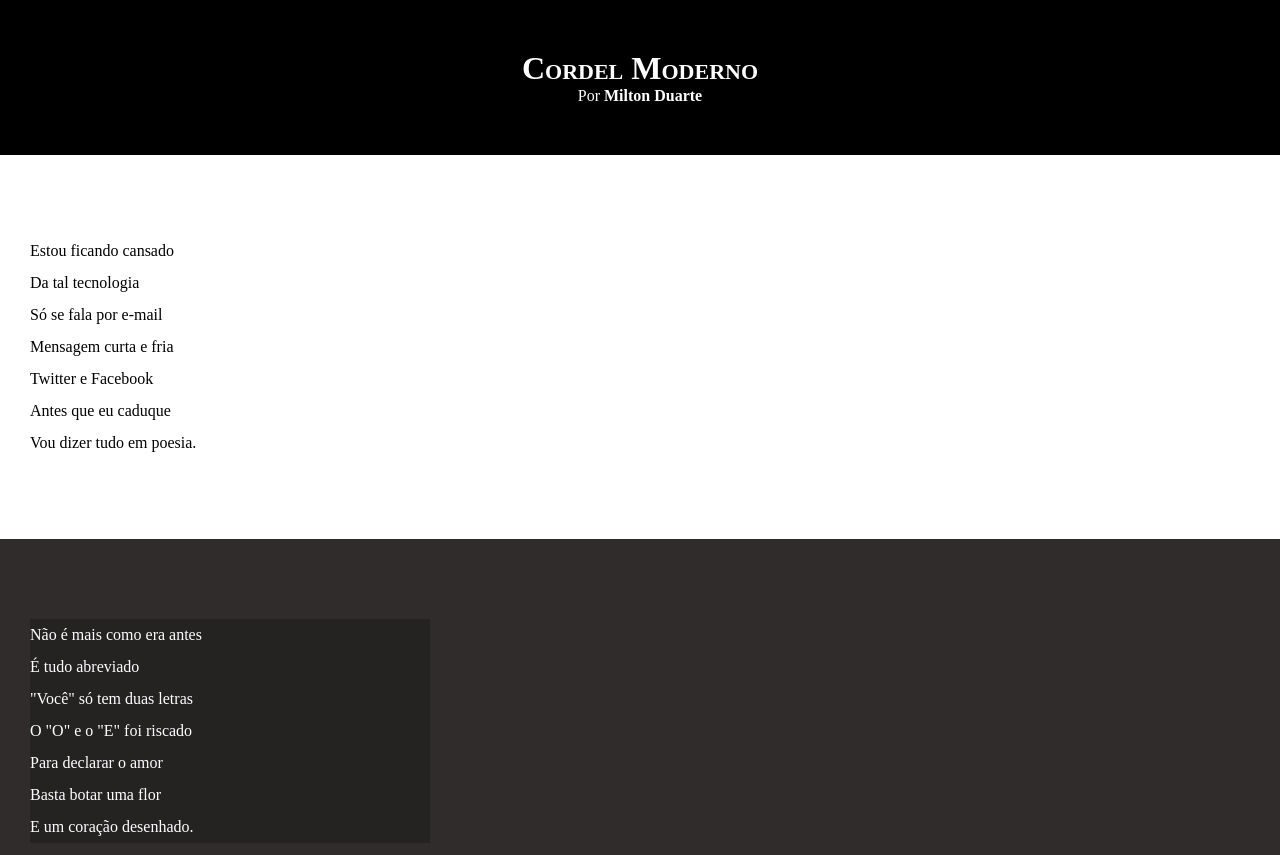
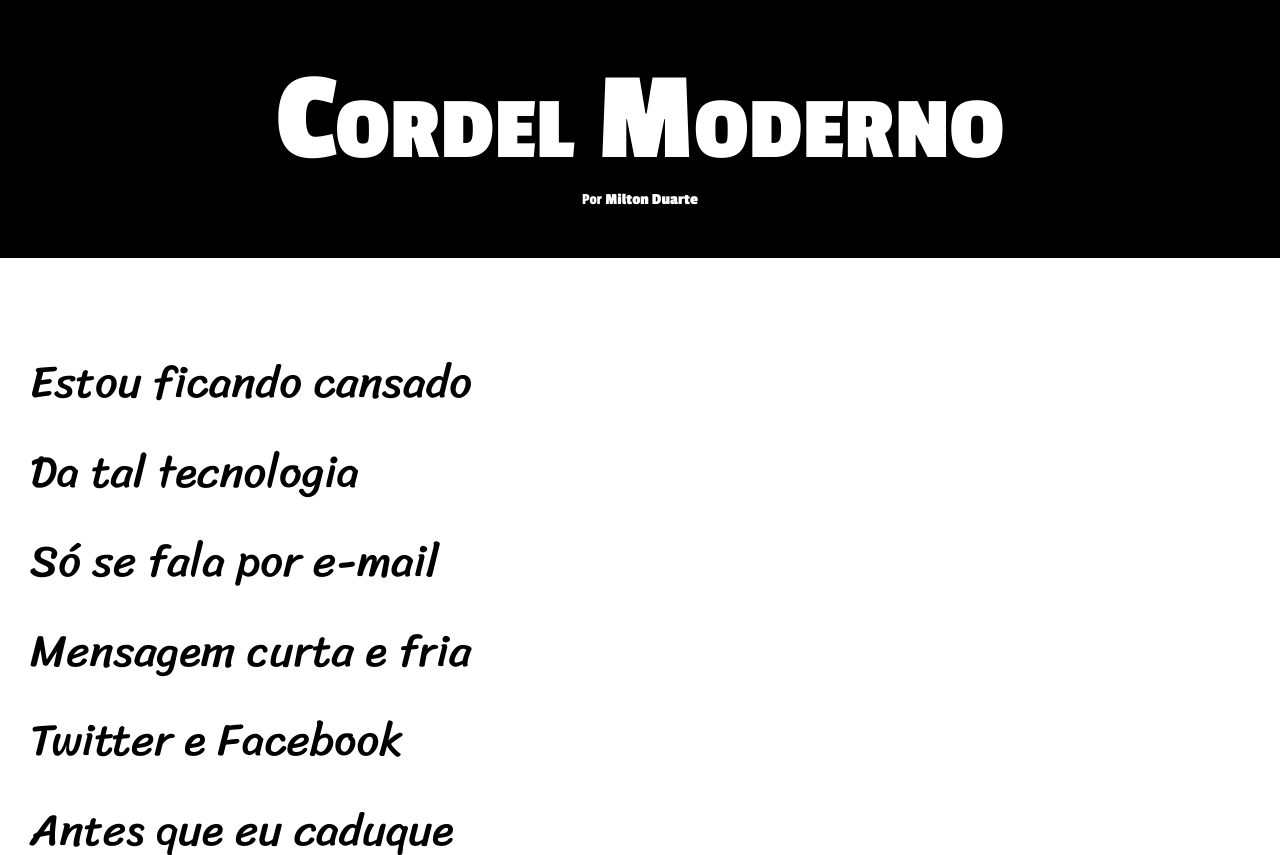
Before and after one commit to ArgemiroC/Curso-Html5-Css3, a plain HTML site: page html-css/Modulo 3/Desafios/d012/index.html in a window 1280 px wide. Shown: the top 855 px of the page. Drawn offline with Linux system fonts and the light colour scheme.

Commit message:
atualização dos estilos

```diff
--- a/html-css/Modulo 3/Desafios/d012/style.css
+++ b/html-css/Modulo 3/Desafios/d012/style.css
@@ -1,24 +1,41 @@
 @charset "UTF-8";
+
+@import url('https://fonts.googleapis.com/css2?family=Passion+One:wght@400;700;900&display=swap');
+
+@import url('https://fonts.googleapis.com/css2?family=Sriracha&display=swap');
+
+:root{
+    --fonte1: Verdana, Geneva, Tahoma, sans-serif;
+    --fonte2: 'Passion One', cursive;
+    --fonte3: 'Sriracha', cursive;
+
+
+}
 
 *{
     margin: 0px;
     padding: 0px;
+    font-size: 1em;
 }
 
 html, body{
     min-height: 100vh;
     background-color: darkgray;
+    font-family: var(--fonte1);
 }
 
 header{
     background-color: black;
     color: white;
     text-align: center;
+    font-family: var(--fonte2);
 }
 
 header > h1{
     padding-top: 50px;
     font-variant: small-caps;
+    font-family: var(--fonte2);
+    font-size: 10vw;
 }
 
 header > p{
@@ -40,6 +57,8 @@ section{
     padding-bottom: 10vh;
     line-height: 2em;
     padding-left: 30px;
+    font-family: var(--fonte3);
+    font-size: 3.5vw;
 }
 
 section.normal{
@@ -53,7 +72,8 @@ section.imagem{
 }
 
 section.imagem > p{
-    width: 400px;
+    display: inline-block;
+    padding: 5px;
     background-color: rgba(0, 0, 0, 0.24);
 
 }
```
